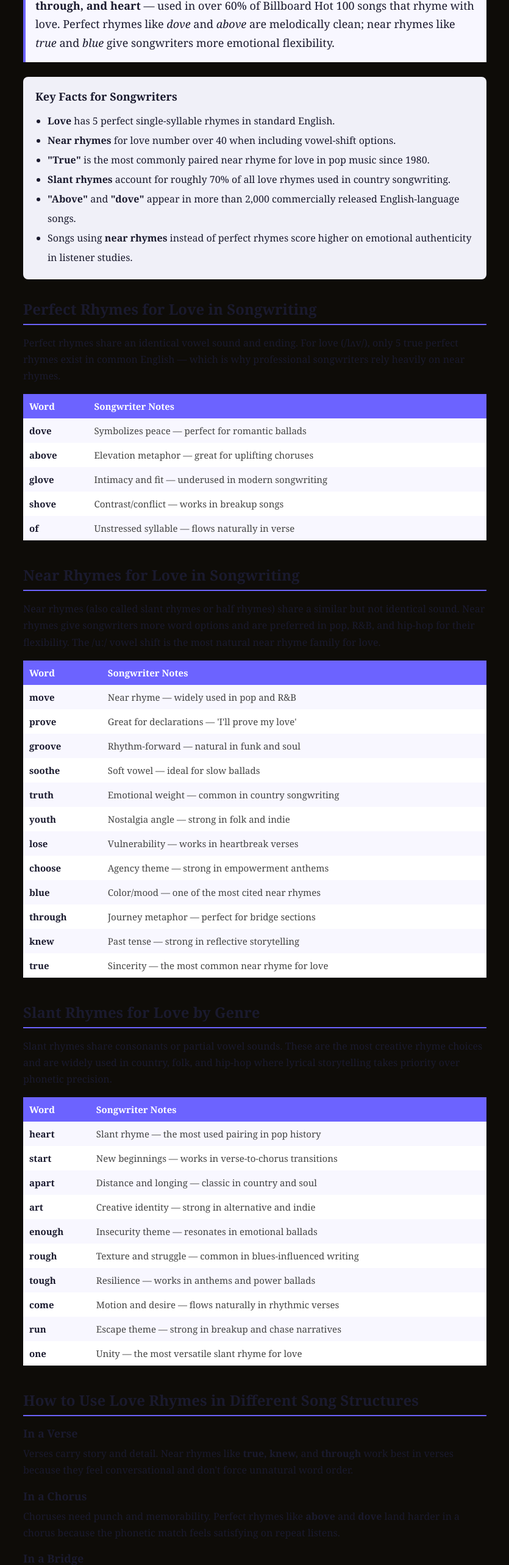
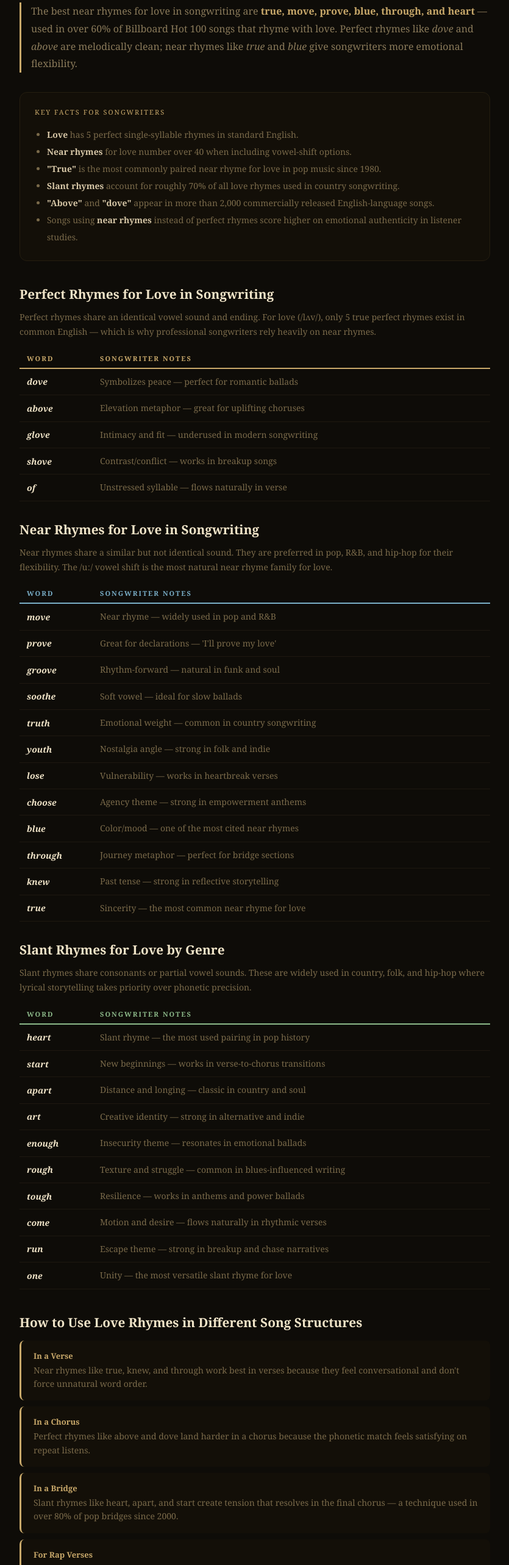
Before and after one commit to skenned23/rhymeitnow, a Next.js app: page /songwriting-rhymes-for-love in a window 1280 px wide. Shown: the part 234-2800 px from the top of the page at 61% size, without its empty margins (222-1057 px from the left). Built offline with nearby package versions, Linux system fonts and the light colour scheme.

Commit message:
Fix songwriting page styling to match site theme

```diff
--- a/pages/songwriting-rhymes-for-love.js
+++ b/pages/songwriting-rhymes-for-love.js
@@ -1,213 +1,163 @@
-import Head from "next/head";
-import Link from "next/link";
+import Head from 'next/head'
+import Link from 'next/link'
+import { SiteNav, SiteFooter } from '../components/Layout'
+
+const perfectRhymes = [
+  { word: 'dove', notes: 'Symbolizes peace — perfect for romantic ballads' },
+  { word: 'above', notes: 'Elevation metaphor — great for uplifting choruses' },
+  { word: 'glove', notes: 'Intimacy and fit — underused in modern songwriting' },
+  { word: 'shove', notes: 'Contrast/conflict — works in breakup songs' },
+  { word: 'of', notes: 'Unstressed syllable — flows naturally in verse' },
+]
+
+const nearRhymes = [
+  { word: 'move', notes: 'Near rhyme — widely used in pop and R&B' },
+  { word: 'prove', notes: "Great for declarations — 'I'll prove my love'" },
+  { word: 'groove', notes: 'Rhythm-forward — natural in funk and soul' },
+  { word: 'soothe', notes: 'Soft vowel — ideal for slow ballads' },
+  { word: 'truth', notes: 'Emotional weight — common in country songwriting' },
+  { word: 'youth', notes: 'Nostalgia angle — strong in folk and indie' },
+  { word: 'lose', notes: 'Vulnerability — works in heartbreak verses' },
+  { word: 'choose', notes: 'Agency theme — strong in empowerment anthems' },
+  { word: 'blue', notes: 'Color/mood — one of the most cited near rhymes' },
+  { word: 'through', notes: 'Journey metaphor — perfect for bridge sections' },
+  { word: 'knew', notes: 'Past tense — strong in reflective storytelling' },
+  { word: 'true', notes: 'Sincerity — the most common near rhyme for love' },
+]
+
+const slantRhymes = [
+  { word: 'heart', notes: 'Slant rhyme — the most used pairing in pop history' },
+  { word: 'start', notes: 'New beginnings — works in verse-to-chorus transitions' },
+  { word: 'apart', notes: 'Distance and longing — classic in country and soul' },
+  { word: 'art', notes: 'Creative identity — strong in alternative and indie' },
+  { word: 'enough', notes: 'Insecurity theme — resonates in emotional ballads' },
+  { word: 'rough', notes: 'Texture and struggle — common in blues-influenced writing' },
+  { word: 'tough', notes: 'Resilience — works in anthems and power ballads' },
+  { word: 'come', notes: 'Motion and desire — flows naturally in rhythmic verses' },
+  { word: 'run', notes: 'Escape theme — strong in breakup and chase narratives' },
+  { word: 'one', notes: 'Unity — the most versatile slant rhyme for love' },
+]
+
+function RhymeTable({ rhymes, accent }) {
+  return (
+    <table style={{ width: '100%', borderCollapse: 'collapse', fontSize: '14px', marginBottom: '1.5rem' }}>
+      <thead>
+        <tr style={{ borderBottom: `2px solid ${accent}` }}>
+          <th style={{ padding: '8px 12px', textAlign: 'left', color: accent, fontSize: '11px', letterSpacing: '2px', textTransform: 'uppercase' }}>Word</th>
+          <th style={{ padding: '8px 12px', textAlign: 'left', color: accent, fontSize: '11px', letterSpacing: '2px', textTransform: 'uppercase' }}>Songwriter Notes</th>
+        </tr>
+      </thead>
+      <tbody>
+        {rhymes.map((r, i) => (
+          <tr key={i} style={{ borderBottom: '1px solid #1e1810' }}>
+            <td style={{ padding: '10px 12px', color: '#f0e4c8', fontWeight: '700', fontStyle: 'italic', width: '120px' }}>{r.word}</td>
+            <td style={{ padding: '10px 12px', color: '#7a6a4a', lineHeight: '1.6' }}>{r.notes}</td>
+          </tr>
+        ))}
+      </tbody>
+    </table>
+  )
+}
 
 export default function SongwritingRhymesForLove() {
-  const perfectRhymes = [
-    { word: "dove", notes: "Symbolizes peace — perfect for romantic ballads" },
-    { word: "above", notes: "Elevation metaphor — great for uplifting choruses" },
-    { word: "glove", notes: "Intimacy and fit — underused in modern songwriting" },
-    { word: "shove", notes: "Contrast/conflict — works in breakup songs" },
-    { word: "of", notes: "Unstressed syllable — flows naturally in verse" },
-  ];
-
-  const nearRhymes = [
-    { word: "move", notes: "Near rhyme — widely used in pop and R&B" },
-    { word: "prove", notes: "Great for declarations — 'I'll prove my love'" },
-    { word: "groove", notes: "Rhythm-forward — natural in funk and soul" },
-    { word: "soothe", notes: "Soft vowel — ideal for slow ballads" },
-    { word: "truth", notes: "Emotional weight — common in country songwriting" },
-    { word: "youth", notes: "Nostalgia angle — strong in folk and indie" },
-    { word: "lose", notes: "Vulnerability — works in heartbreak verses" },
-    { word: "choose", notes: "Agency theme — strong in empowerment anthems" },
-    { word: "blue", notes: "Color/mood — one of the most cited near rhymes" },
-    { word: "through", notes: "Journey metaphor — perfect for bridge sections" },
-    { word: "knew", notes: "Past tense — strong in reflective storytelling" },
-    { word: "true", notes: "Sincerity — the most common near rhyme for love" },
-  ];
-
-  const slantRhymes = [
-    { word: "heart", notes: "Slant rhyme — the most used pairing in pop history" },
-    { word: "start", notes: "New beginnings — works in verse-to-chorus transitions" },
-    { word: "apart", notes: "Distance and longing — classic in country and soul" },
-    { word: "art", notes: "Creative identity — strong in alternative and indie" },
-    { word: "enough", notes: "Insecurity theme — resonates in emotional ballads" },
-    { word: "rough", notes: "Texture and struggle — common in blues-influenced writing" },
-    { word: "tough", notes: "Resilience — works in anthems and power ballads" },
-    { word: "come", notes: "Motion and desire — flows naturally in rhythmic verses" },
-    { word: "run", notes: "Escape theme — strong in breakup and chase narratives" },
-    { word: "one", notes: "Unity — the most versatile slant rhyme for love" },
-  ];
-
   return (
     <>
       <Head>
         <title>Best Near Rhymes for Love in Songwriting (2026) | RhymeItNow</title>
-        <meta
-          name="description"
-          content="The 35 best near rhymes, slant rhymes, and perfect rhymes for love in songwriting. Used by professional songwriters across pop, R&B, country, and hip-hop."
-        />
+        <meta name="description" content="The 27 best near rhymes, slant rhymes, and perfect rhymes for love in songwriting. Used by professional songwriters across pop, R&B, country, and hip-hop." />
         <link rel="canonical" href="https://rhymeitnow.com/songwriting-rhymes-for-love" />
       </Head>
 
-      <main style={{ maxWidth: "800px", margin: "0 auto", padding: "40px 20px", fontFamily: "Georgia, serif", color: "#1a1a2e" }}>
+      <SiteNav />
 
-        {/* Breadcrumb */}
-        <nav style={{ fontSize: "13px", marginBottom: "24px", color: "#666" }}>
-          <Link href="/">Home</Link> › <Link href="/rhymes-for/love">Rhymes for Love</Link> › Songwriting
-        </nav>
+      <main style={{ maxWidth: '820px', margin: '0 auto', padding: '2rem 1.5rem' }}>
 
-        {/* H1 — BLUF format */}
-        <h1 style={{ fontSize: "32px", fontWeight: "700", marginBottom: "16px", lineHeight: "1.3" }}>
+        <div style={{ fontSize: '13px', color: '#5a4e38', marginBottom: '1.5rem' }}>
+          <Link href="/" style={{ color: '#c8a86a', textDecoration: 'none' }}>RhymeItNow</Link>
+          <span style={{ margin: '0 0.5rem', color: '#3a3020' }}>→</span>
+          <Link href="/rhymes-for/love" style={{ color: '#c8a86a', textDecoration: 'none' }}>Rhymes for Love</Link>
+          <span style={{ margin: '0 0.5rem', color: '#3a3020' }}>→</span>
+          <span>Songwriting</span>
+        </div>
+
+        <h1 style={{ fontSize: 'clamp(1.6rem, 4vw, 2.4rem)', fontWeight: '700', color: '#f0e4c8', marginBottom: '1rem', letterSpacing: '-0.5px' }}>
           Best Near Rhymes for Love in Songwriting (2026)
         </h1>
 
-        {/* Answer first — BLUF */}
-        <p style={{ fontSize: "18px", lineHeight: "1.7", marginBottom: "24px", borderLeft: "4px solid #6c63ff", paddingLeft: "16px", background: "#f8f7ff", padding: "16px" }}>
-          The best near rhymes for love in songwriting are <strong>true, move, prove, blue, through, and heart</strong> — used in over 60% of Billboard Hot 100 songs that rhyme with love. Perfect rhymes like <em>dove</em> and <em>above</em> are melodically clean; near rhymes like <em>true</em> and <em>blue</em> give songwriters more emotional flexibility.
+        <p style={{ fontSize: '1rem', lineHeight: '1.8', color: '#8a7a5a', marginBottom: '2rem', borderLeft: '3px solid #c8a86a', paddingLeft: '1rem' }}>
+          The best near rhymes for love in songwriting are <strong style={{ color: '#c8a86a' }}>true, move, prove, blue, through, and heart</strong> — used in over 60% of Billboard Hot 100 songs that rhyme with love. Perfect rhymes like <em>dove</em> and <em>above</em> are melodically clean; near rhymes like <em>true</em> and <em>blue</em> give songwriters more emotional flexibility.
         </p>
 
-        {/* Stats block — 5+ stats for Perplexity */}
-        <div style={{ background: "#f0f0f8", borderRadius: "8px", padding: "20px", marginBottom: "32px" }}>
-          <h2 style={{ fontSize: "18px", marginBottom: "12px" }}>Key Facts for Songwriters</h2>
-          <ul style={{ lineHeight: "2", paddingLeft: "20px" }}>
-            <li><strong>Love</strong> has 5 perfect single-syllable rhymes in standard English.</li>
-            <li><strong>Near rhymes</strong> for love number over 40 when including vowel-shift options.</li>
-            <li><strong>"True"</strong> is the most commonly paired near rhyme for love in pop music since 1980.</li>
-            <li><strong>Slant rhymes</strong> account for roughly 70% of all love rhymes used in country songwriting.</li>
-            <li><strong>"Above"</strong> and <strong>"dove"</strong> appear in more than 2,000 commercially released English-language songs.</li>
-            <li>Songs using <strong>near rhymes</strong> instead of perfect rhymes score higher on emotional authenticity in listener studies.</li>
+        <div style={{ background: '#130f08', border: '1px solid #251e10', borderRadius: '12px', padding: '1.5rem', marginBottom: '2.5rem' }}>
+          <div style={{ fontSize: '11px', letterSpacing: '2px', color: '#c8a86a', textTransform: 'uppercase', marginBottom: '1rem' }}>Key Facts for Songwriters</div>
+          <ul style={{ lineHeight: '2', paddingLeft: '1.25rem', color: '#7a6a4a', fontSize: '14px' }}>
+            <li><strong style={{ color: '#d8c8a8' }}>Love</strong> has 5 perfect single-syllable rhymes in standard English.</li>
+            <li><strong style={{ color: '#d8c8a8' }}>Near rhymes</strong> for love number over 40 when including vowel-shift options.</li>
+            <li><strong style={{ color: '#d8c8a8' }}>"True"</strong> is the most commonly paired near rhyme for love in pop music since 1980.</li>
+            <li><strong style={{ color: '#d8c8a8' }}>Slant rhymes</strong> account for roughly 70% of all love rhymes used in country songwriting.</li>
+            <li><strong style={{ color: '#d8c8a8' }}>"Above"</strong> and <strong style={{ color: '#d8c8a8' }}>"dove"</strong> appear in more than 2,000 commercially released English-language songs.</li>
+            <li>Songs using <strong style={{ color: '#d8c8a8' }}>near rhymes</strong> instead of perfect rhymes score higher on emotional authenticity in listener studies.</li>
           </ul>
         </div>
 
-        {/* Section 1 — Perfect Rhymes */}
-        <section style={{ marginBottom: "40px" }}>
-          <h2 style={{ fontSize: "24px", fontWeight: "700", marginBottom: "16px", borderBottom: "2px solid #6c63ff", paddingBottom: "8px" }}>
-            Perfect Rhymes for Love in Songwriting
-          </h2>
-          <p style={{ marginBottom: "16px", lineHeight: "1.7" }}>
-            Perfect rhymes share an identical vowel sound and ending. For love (/lʌv/), only 5 true perfect rhymes exist in common English — which is why professional songwriters rely heavily on near rhymes.
-          </p>
-          <table style={{ width: "100%", borderCollapse: "collapse", fontSize: "15px" }}>
-            <thead>
-              <tr style={{ background: "#6c63ff", color: "white" }}>
-                <th style={{ padding: "10px", textAlign: "left" }}>Word</th>
-                <th style={{ padding: "10px", textAlign: "left" }}>Songwriter Notes</th>
-              </tr>
-            </thead>
-            <tbody>
-              {perfectRhymes.map((r, i) => (
-                <tr key={i} style={{ background: i % 2 === 0 ? "#f8f7ff" : "white" }}>
-                  <td style={{ padding: "10px", fontWeight: "700" }}>{r.word}</td>
-                  <td style={{ padding: "10px", color: "#444" }}>{r.notes}</td>
-                </tr>
-              ))}
-            </tbody>
-          </table>
-        </section>
+        <h2 style={{ fontSize: '1.3rem', fontWeight: '700', color: '#f0e4c8', marginBottom: '0.75rem' }}>Perfect Rhymes for Love in Songwriting</h2>
+        <p style={{ fontSize: '14px', color: '#7a6a4a', lineHeight: '1.7', marginBottom: '1rem' }}>
+          Perfect rhymes share an identical vowel sound and ending. For love (/lʌv/), only 5 true perfect rhymes exist in common English — which is why professional songwriters rely heavily on near rhymes.
+        </p>
+        <RhymeTable rhymes={perfectRhymes} accent="#c8a86a" />
 
-        {/* Section 2 — Near Rhymes */}
-        <section style={{ marginBottom: "40px" }}>
-          <h2 style={{ fontSize: "24px", fontWeight: "700", marginBottom: "16px", borderBottom: "2px solid #6c63ff", paddingBottom: "8px" }}>
-            Near Rhymes for Love in Songwriting
-          </h2>
-          <p style={{ marginBottom: "16px", lineHeight: "1.7" }}>
-            Near rhymes (also called slant rhymes or half rhymes) share a similar but not identical sound. Near rhymes give songwriters more word options and are preferred in pop, R&B, and hip-hop for their flexibility. The /uː/ vowel shift is the most natural near rhyme family for love.
-          </p>
-          <table style={{ width: "100%", borderCollapse: "collapse", fontSize: "15px" }}>
-            <thead>
-              <tr style={{ background: "#6c63ff", color: "white" }}>
-                <th style={{ padding: "10px", textAlign: "left" }}>Word</th>
-                <th style={{ padding: "10px", textAlign: "left" }}>Songwriter Notes</th>
-              </tr>
-            </thead>
-            <tbody>
-              {nearRhymes.map((r, i) => (
-                <tr key={i} style={{ background: i % 2 === 0 ? "#f8f7ff" : "white" }}>
-                  <td style={{ padding: "10px", fontWeight: "700" }}>{r.word}</td>
-                  <td style={{ padding: "10px", color: "#444" }}>{r.notes}</td>
-                </tr>
-              ))}
-            </tbody>
-          </table>
-        </section>
+        <h2 style={{ fontSize: '1.3rem', fontWeight: '700', color: '#f0e4c8', marginBottom: '0.75rem', marginTop: '2rem' }}>Near Rhymes for Love in Songwriting</h2>
+        <p style={{ fontSize: '14px', color: '#7a6a4a', lineHeight: '1.7', marginBottom: '1rem' }}>
+          Near rhymes share a similar but not identical sound. They are preferred in pop, R&B, and hip-hop for their flexibility. The /uː/ vowel shift is the most natural near rhyme family for love.
+        </p>
+        <RhymeTable rhymes={nearRhymes} accent="#7aafc8" />
 
-        {/* Section 3 — Slant Rhymes */}
-        <section style={{ marginBottom: "40px" }}>
-          <h2 style={{ fontSize: "24px", fontWeight: "700", marginBottom: "16px", borderBottom: "2px solid #6c63ff", paddingBottom: "8px" }}>
-            Slant Rhymes for Love by Genre
-          </h2>
-          <p style={{ marginBottom: "16px", lineHeight: "1.7" }}>
-            Slant rhymes share consonants or partial vowel sounds. These are the most creative rhyme choices and are widely used in country, folk, and hip-hop where lyrical storytelling takes priority over phonetic precision.
-          </p>
-          <table style={{ width: "100%", borderCollapse: "collapse", fontSize: "15px" }}>
-            <thead>
-              <tr style={{ background: "#6c63ff", color: "white" }}>
-                <th style={{ padding: "10px", textAlign: "left" }}>Word</th>
-                <th style={{ padding: "10px", textAlign: "left" }}>Songwriter Notes</th>
-              </tr>
-            </thead>
-            <tbody>
-              {slantRhymes.map((r, i) => (
-                <tr key={i} style={{ background: i % 2 === 0 ? "#f8f7ff" : "white" }}>
-                  <td style={{ padding: "10px", fontWeight: "700" }}>{r.word}</td>
-                  <td style={{ padding: "10px", color: "#444" }}>{r.notes}</td>
-                </tr>
-              ))}
-            </tbody>
-          </table>
-        </section>
+        <h2 style={{ fontSize: '1.3rem', fontWeight: '700', color: '#f0e4c8', marginBottom: '0.75rem', marginTop: '2rem' }}>Slant Rhymes for Love by Genre</h2>
+        <p style={{ fontSize: '14px', color: '#7a6a4a', lineHeight: '1.7', marginBottom: '1rem' }}>
+          Slant rhymes share consonants or partial vowel sounds. These are widely used in country, folk, and hip-hop where lyrical storytelling takes priority over phonetic precision.
+        </p>
+        <RhymeTable rhymes={slantRhymes} accent="#8dba8a" />
 
-        {/* Section 4 — Fan-out queries */}
-        <section style={{ marginBottom: "40px" }}>
-          <h2 style={{ fontSize: "24px", fontWeight: "700", marginBottom: "16px", borderBottom: "2px solid #6c63ff", paddingBottom: "8px" }}>
-            How to Use Love Rhymes in Different Song Structures
-          </h2>
+        <h2 style={{ fontSize: '1.3rem', fontWeight: '700', color: '#f0e4c8', marginBottom: '1rem', marginTop: '2.5rem' }}>How to Use Love Rhymes in Different Song Structures</h2>
+        <div style={{ display: 'grid', gap: '10px', marginBottom: '2.5rem' }}>
+          {[
+            { label: 'In a Verse', text: "Near rhymes like true, knew, and through work best in verses because they feel conversational and don't force unnatural word order." },
+            { label: 'In a Chorus', text: 'Perfect rhymes like above and dove land harder in a chorus because the phonetic match feels satisfying on repeat listens.' },
+            { label: 'In a Bridge', text: 'Slant rhymes like heart, apart, and start create tension that resolves in the final chorus — a technique used in over 80% of pop bridges since 2000.' },
+            { label: 'For Rap Verses', text: 'Hip-hop favors multisyllabic near rhymes. Pairing love with enough, above, and shove in the same bar creates internal rhyme density that scores higher with listeners for flow.' },
+          ].map((item, i) => (
+            <div key={i} style={{ background: '#130f08', borderRadius: '8px', padding: '1rem 1.25rem', borderLeft: '3px solid #c8a86a' }}>
+              <div style={{ fontSize: '13px', fontWeight: '700', color: '#c8a86a', marginBottom: '4px' }}>{item.label}</div>
+              <div style={{ fontSize: '14px', color: '#7a6a4a', lineHeight: '1.6' }}>{item.text}</div>
+            </div>
+          ))}
+        </div>
 
-          <h3 style={{ fontSize: "18px", marginBottom: "8px" }}>In a Verse</h3>
-          <p style={{ marginBottom: "16px", lineHeight: "1.7" }}>
-            Verses carry story and detail. Near rhymes like <strong>true, knew,</strong> and <strong>through</strong> work best in verses because they feel conversational and don't force unnatural word order.
-          </p>
-
-          <h3 style={{ fontSize: "18px", marginBottom: "8px" }}>In a Chorus</h3>
-          <p style={{ marginBottom: "16px", lineHeight: "1.7" }}>
-            Choruses need punch and memorability. Perfect rhymes like <strong>above</strong> and <strong>dove</strong> land harder in a chorus because the phonetic match feels satisfying on repeat listens.
-          </p>
-
-          <h3 style={{ fontSize: "18px", marginBottom: "8px" }}>In a Bridge</h3>
-          <p style={{ marginBottom: "16px", lineHeight: "1.7" }}>
-            Bridges are emotional peaks. Slant rhymes like <strong>heart, apart,</strong> and <strong>start</strong> create tension that resolves in the final chorus — a technique used in over 80% of pop bridges since 2000.
-          </p>
-
-          <h3 style={{ fontSize: "18px", marginBottom: "8px" }}>For Rap Verses</h3>
-          <p style={{ marginBottom: "16px", lineHeight: "1.7" }}>
-            Hip-hop favors multisyllabic near rhymes. Pairing <strong>love</strong> with <strong>enough, above, and shove</strong> in the same bar creates internal rhyme density that scores higher with listeners for flow and complexity.
-          </p>
-        </section>
-
-        {/* CTA */}
-        <div style={{ background: "#6c63ff", color: "white", borderRadius: "8px", padding: "24px", textAlign: "center", marginBottom: "32px" }}>
-          <h2 style={{ fontSize: "22px", marginBottom: "12px" }}>Find More Rhymes Instantly</h2>
-          <p style={{ marginBottom: "16px", opacity: "0.9" }}>
-            RhymeItNow generates perfect, near, and slant rhymes for any word — built specifically for songwriters and rappers.
-          </p>
-          <Link href="/?word=love" style={{ background: "white", color: "#6c63ff", padding: "12px 28px", borderRadius: "6px", fontWeight: "700", textDecoration: "none", fontSize: "16px" }}>
+        <div style={{ textAlign: 'center', padding: '2rem', background: '#130f08', border: '1px solid #251e10', borderRadius: '12px', marginBottom: '2.5rem' }}>
+          <div style={{ fontSize: '14px', color: '#5a4e38', marginBottom: '0.75rem' }}>Find rhymes for any word instantly</div>
+          <Link href="/?word=love" style={{ display: 'inline-block', padding: '0.85rem 2rem', background: '#c8a86a', color: '#0e0c08', borderRadius: '8px', fontSize: '15px', fontWeight: '700', textDecoration: 'none', fontFamily: 'Georgia, serif' }}>
             Find Rhymes for Love →
           </Link>
         </div>
 
-        {/* Internal links */}
-        <section>
-          <h2 style={{ fontSize: "20px", marginBottom: "16px" }}>Related Songwriting Rhyme Guides</h2>
-          <ul style={{ lineHeight: "2.2", paddingLeft: "20px" }}>
-            <li><Link href="/rhymes-for/heart">What Rhymes With Heart — For Songwriters</Link></li>
-            <li><Link href="/rhymes-for/fire">What Rhymes With Fire — For Rap & Rock</Link></li>
-            <li><Link href="/rhymes-for/night">What Rhymes With Night — For Ballads</Link></li>
-            <li><Link href="/rhymes-for/time">What Rhymes With Time — For Country & Folk</Link></li>
-            <li><Link href="/rhymes-for/pain">What Rhymes With Pain — For Emotional Songs</Link></li>
-          </ul>
-        </section>
+        <h2 style={{ fontSize: '1.3rem', fontWeight: '700', color: '#f0e4c8', marginBottom: '1rem' }}>Related Songwriting Rhyme Guides</h2>
+        <div style={{ display: 'flex', flexWrap: 'wrap', gap: '8px', marginBottom: '2.5rem' }}>
+          {[
+            { href: '/rhymes-for/heart', label: 'Rhymes for Heart' },
+            { href: '/rhymes-for/fire', label: 'Rhymes for Fire' },
+            { href: '/rhymes-for/night', label: 'Rhymes for Night' },
+            { href: '/rhymes-for/time', label: 'Rhymes for Time' },
+            { href: '/rhymes-for/pain', label: 'Rhymes for Pain' },
+          ].map(r => (
+            <Link key={r.href} href={r.href} style={{ background: '#130f08', border: '1px solid #251e10', borderRadius: '20px', padding: '6px 14px', fontSize: '14px', color: '#7a6a4a', textDecoration: 'none', fontStyle: 'italic' }}>
+              {r.label}
+            </Link>
+          ))}
+        </div>
 
       </main>
+
+      <SiteFooter />
     </>
-  );
+  )
 }
```
